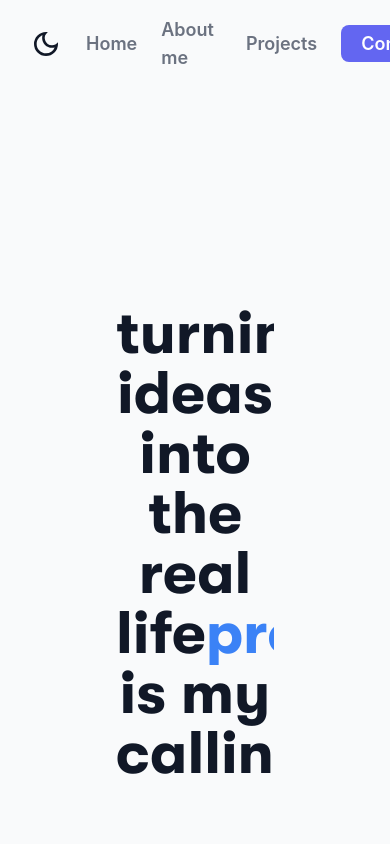
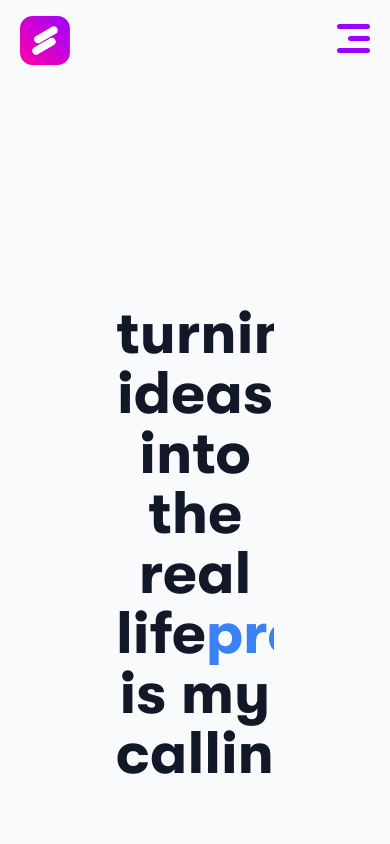
Before and after one commit to sachin-sapkota/portfolio, a Next.js app: page / in a window 390 px wide. Shown: the top 844 px of the page. Built offline with nearby package versions, Linux system fonts and the light colour scheme.

Commit message:
added mobile navbar

```diff
--- a/components/Footer.js
+++ b/components/Footer.js
@@ -5,7 +5,7 @@ const Footer = () => {
         <span className="dark:text-gray-100 text-gray-900 font-bold text-lg mr-2">
           Sachin Sapkota
         </span>
-        &copy; {new Date().getFullYear()} All Rights Reservedd
+        &copy; {new Date().getFullYear()} All Rights Reserved
       </div>
     </footer>
   );
--- a/components/Navbar/Header.js
+++ b/components/Navbar/Header.js
@@ -8,6 +8,7 @@ import { useRouter } from 'next/router';
 
 const Header = () => {
   const [isActive, setIsActive] = useState(true);
+  const [isOpen, setOpen] = useState(false);
 
   const { systemTheme, theme, setTheme } = useTheme();
   const [mounted, setMounted] = useState(false);
@@ -39,6 +40,10 @@ const Header = () => {
       navbar.current.classList.add('bg-gray-50');
     }
   }, [visible]);
+
+  const toggleNavbar = () => {
+    setOpen(!isOpen);
+  };
 
   useEffect(() => {
     setMounted(true);
@@ -76,9 +81,9 @@ const Header = () => {
     <>
       <header
         ref={navbar}
-        className=" h-15 fixed top-0 z-[100] inset-x-0 bg-gray-50 dark:bg-black"
+        className=" h-15 2xl:px-[150px] xl:px-[120px] lg:px-[80px] md:px-[60px] sm:px-[40px] px-[20px] py-4 fixed top-0 z-[100] inset-x-0 bg-gray-50 dark:bg-black flex flex-auto "
       >
-        <div className=" md:px-[120px] sm:px-[60px] px-[30px] py-4 flex justify-between items-center">
+        <div className="  flex justify-between items-center w-full">
           {/* Logo */}
           <Link href="/">
             <Image
@@ -90,7 +95,7 @@ const Header = () => {
             />
           </Link>
 
-          <div className="flex gap-6 items-center font-semibold text-lg ">
+          <div className="md:flex hidden  gap-6 items-center font-semibold text-lg ">
             {renderThemeChanger()}
 
             <Link href="/">
@@ -109,11 +114,41 @@ const Header = () => {
               </span>
             </Link>
             <Link href="/contacts">
-              <span className="bg-indigo-500 rounded-lg py-2 px-5 text-white ">
+              <span className=" bg-gradient-to-bl from-[#9E00FF] to-[#FF00A8]  rounded-lg py-2 px-5 text-white ">
                 Contacts
               </span>
             </Link>
           </div>
+        </div>
+
+        {/*
+          mobile navbar */}
+
+        <div
+          className="md:hidden group cursor-pointer origin-right md:scale-100 h-8 w-9 md:w-10 my-auto ml-auto relative  flex items-center   "
+          onClick={toggleNavbar}
+        >
+          <div
+            className={`transition m-auto origin-center h-[5px] w-full  bg-[#9E00FF] rounded-xl absolute ${
+              isOpen
+                ? 'rotate-45 left-0 top-0 bottom-0 right-0 '
+                : 'left-0 top-0 '
+            }`}
+          ></div>
+          <div
+            className={`transition m-auto origin-center h-[5px]   rounded-xl bg-[#9E00FF] absolute ${
+              isOpen
+                ? '-rotate-45 w-full left-0 top-0 bottom-0 right-0'
+                : 'right-0 top-3 w-2/3 group-hover:w-full transition-all duration-200 ease-linear'
+            }`}
+          ></div>
+          <div
+            className={`transition m-auto origin-center h-[5px]   rounded-xl bg-[#9E00FF] absolute ${
+              isOpen
+                ? '-rotate-45 w-full left-0 top-0 bottom-0 right-0'
+                : 'left-0 top-6 w-full'
+            }`}
+          ></div>
         </div>
       </header>
     </>
```
